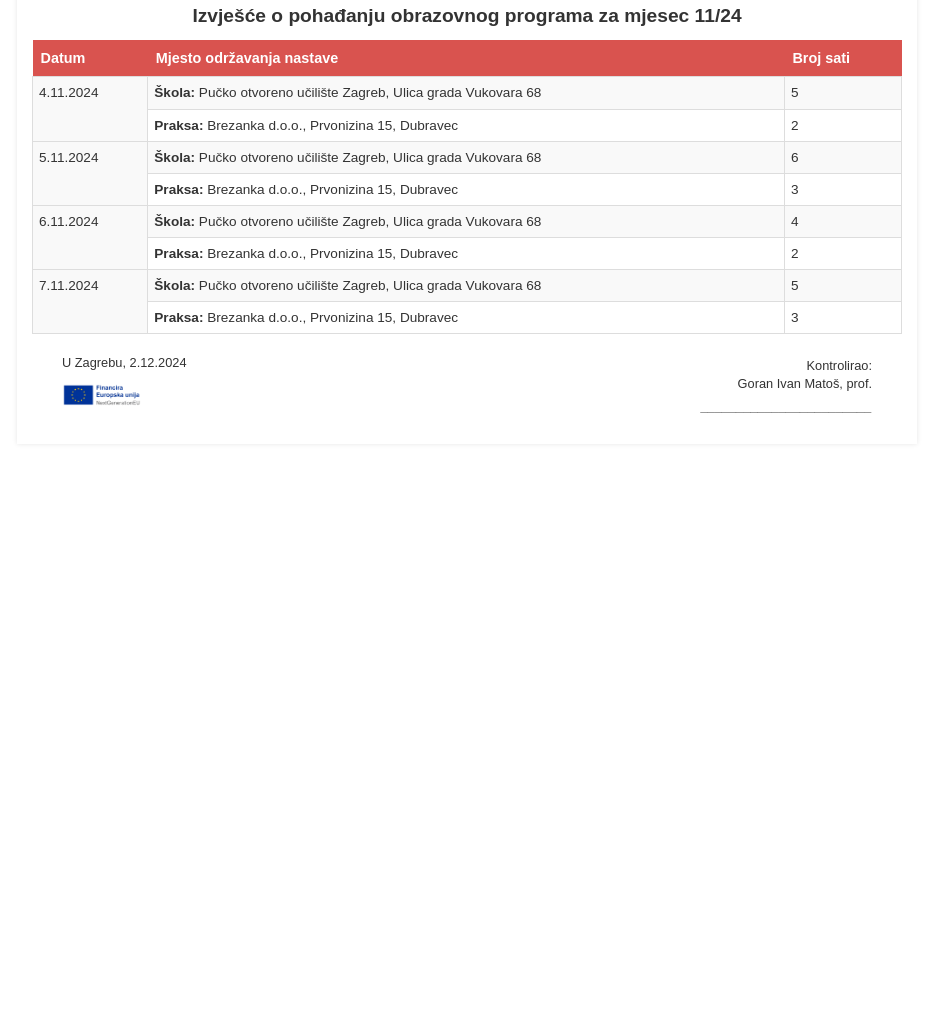
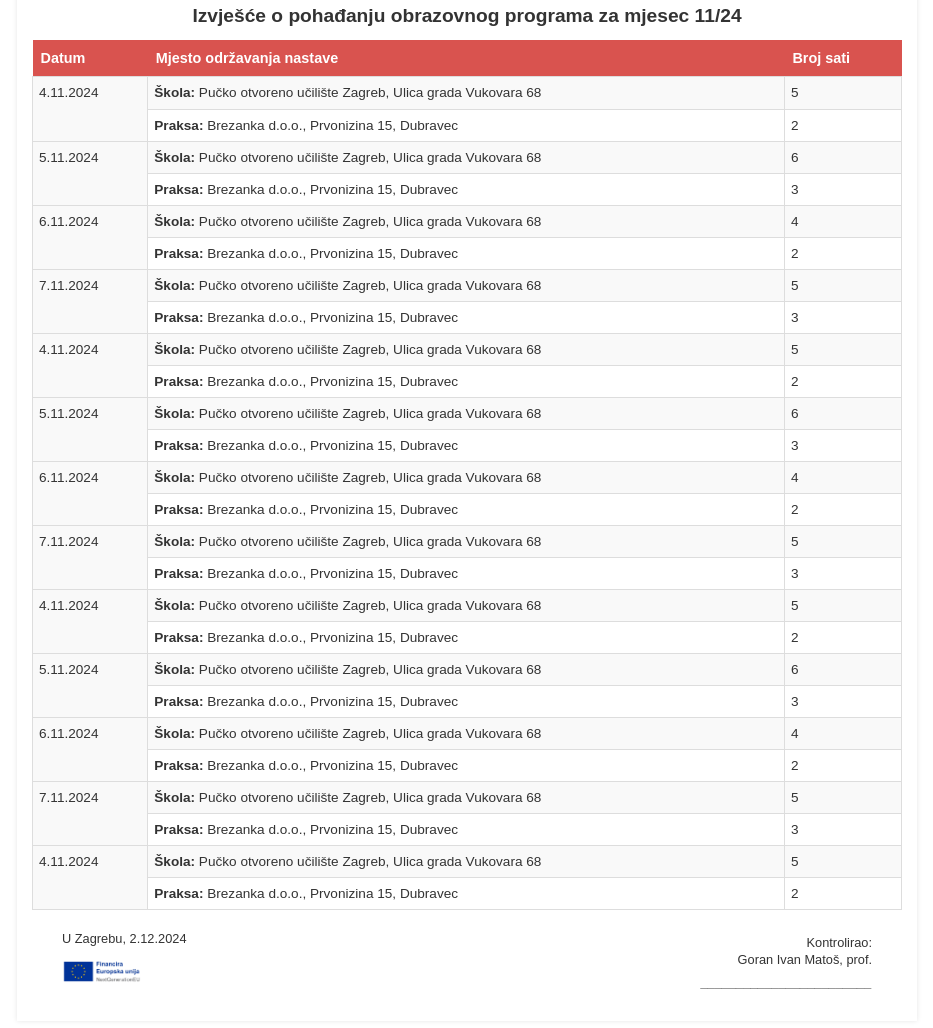
Before and after one commit to Gogsy/tablica_template, a plain HTML site: page index.html in a window 1280 px wide. Shown: the part 196-1224 px from the top of the page, without its empty margins (173-1106 px from the left). Before the commit the page ends 800 px from the top, so only its background shows below. Drawn offline with Linux system fonts and the light colour scheme.

Commit message:
added more tables
added more tables to see print

```diff
--- a/index.html
+++ b/index.html
@@ -69,6 +69,87 @@
                         <td><strong>Praksa:</strong> Brezanka d.o.o., Prvonizina 15, Dubravec</td>
                         <td>3</td>
                     </tr>
+                    <tr>
+                        <td rowspan="2">4.11.2024</td>
+                        <td><strong>Škola:</strong> Pučko otvoreno učilište Zagreb, Ulica grada Vukovara 68</td>
+                        <td>5</td>
+                    </tr>
+                    <tr>
+                        <td><strong>Praksa:</strong> Brezanka d.o.o., Prvonizina 15, Dubravec</td>
+                        <td>2</td>
+                    </tr>
+                    <tr>
+                        <td rowspan="2">5.11.2024</td>
+                        <td><strong>Škola:</strong> Pučko otvoreno učilište Zagreb, Ulica grada Vukovara 68</td>
+                        <td>6</td>
+                    </tr>
+                    <tr>
+                        <td><strong>Praksa:</strong> Brezanka d.o.o., Prvonizina 15, Dubravec</td>
+                        <td>3</td>
+                    </tr>
+                    <tr>
+                        <td rowspan="2">6.11.2024</td>
+                        <td><strong>Škola:</strong> Pučko otvoreno učilište Zagreb, Ulica grada Vukovara 68</td>
+                        <td>4</td>
+                    </tr>
+                    <tr>
+                        <td><strong>Praksa:</strong> Brezanka d.o.o., Prvonizina 15, Dubravec</td>
+                        <td>2</td>
+                    </tr>
+                    <tr>
+                        <td rowspan="2">7.11.2024</td>
+                        <td><strong>Škola:</strong> Pučko otvoreno učilište Zagreb, Ulica grada Vukovara 68</td>
+                        <td>5</td>
+                    </tr>
+                    <tr>
+                        <td><strong>Praksa:</strong> Brezanka d.o.o., Prvonizina 15, Dubravec</td>
+                        <td>3</td>
+                    </tr>
+                    <tr>
+                        <td rowspan="2">4.11.2024</td>
+                        <td><strong>Škola:</strong> Pučko otvoreno učilište Zagreb, Ulica grada Vukovara 68</td>
+                        <td>5</td>
+                    </tr>
+                    <tr>
+                        <td><strong>Praksa:</strong> Brezanka d.o.o., Prvonizina 15, Dubravec</td>
+                        <td>2</td>
+                    </tr>
+                    <tr>
+                        <td rowspan="2">5.11.2024</td>
+                        <td><strong>Škola:</strong> Pučko otvoreno učilište Zagreb, Ulica grada Vukovara 68</td>
+                        <td>6</td>
+                    </tr>
+                    <tr>
+                        <td><strong>Praksa:</strong> Brezanka d.o.o., Prvonizina 15, Dubravec</td>
+                        <td>3</td>
+                    </tr>
+                    <tr>
+                        <td rowspan="2">6.11.2024</td>
+                        <td><strong>Škola:</strong> Pučko otvoreno učilište Zagreb, Ulica grada Vukovara 68</td>
+                        <td>4</td>
+                    </tr>
+                    <tr>
+                        <td><strong>Praksa:</strong> Brezanka d.o.o., Prvonizina 15, Dubravec</td>
+                        <td>2</td>
+                    </tr>
+                    <tr>
+                        <td rowspan="2">7.11.2024</td>
+                        <td><strong>Škola:</strong> Pučko otvoreno učilište Zagreb, Ulica grada Vukovara 68</td>
+                        <td>5</td>
+                    </tr>
+                    <tr>
+                        <td><strong>Praksa:</strong> Brezanka d.o.o., Prvonizina 15, Dubravec</td>
+                        <td>3</td>
+                    </tr>
+                    <tr>
+                        <td rowspan="2">4.11.2024</td>
+                        <td><strong>Škola:</strong> Pučko otvoreno učilište Zagreb, Ulica grada Vukovara 68</td>
+                        <td>5</td>
+                    </tr>
+                    <tr>
+                        <td><strong>Praksa:</strong> Brezanka d.o.o., Prvonizina 15, Dubravec</td>
+                        <td>2</td>
+                    </tr>
                 </tbody>
             </table>
         </section>
```
